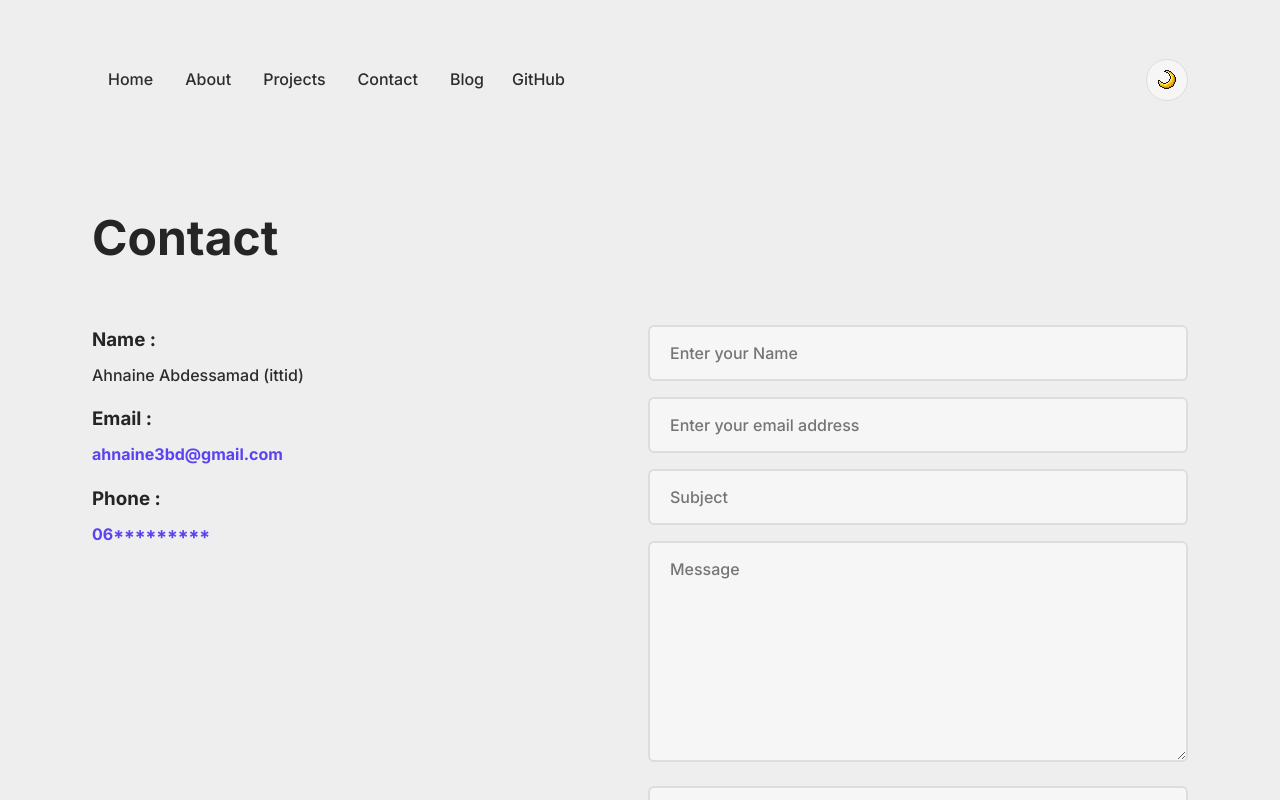
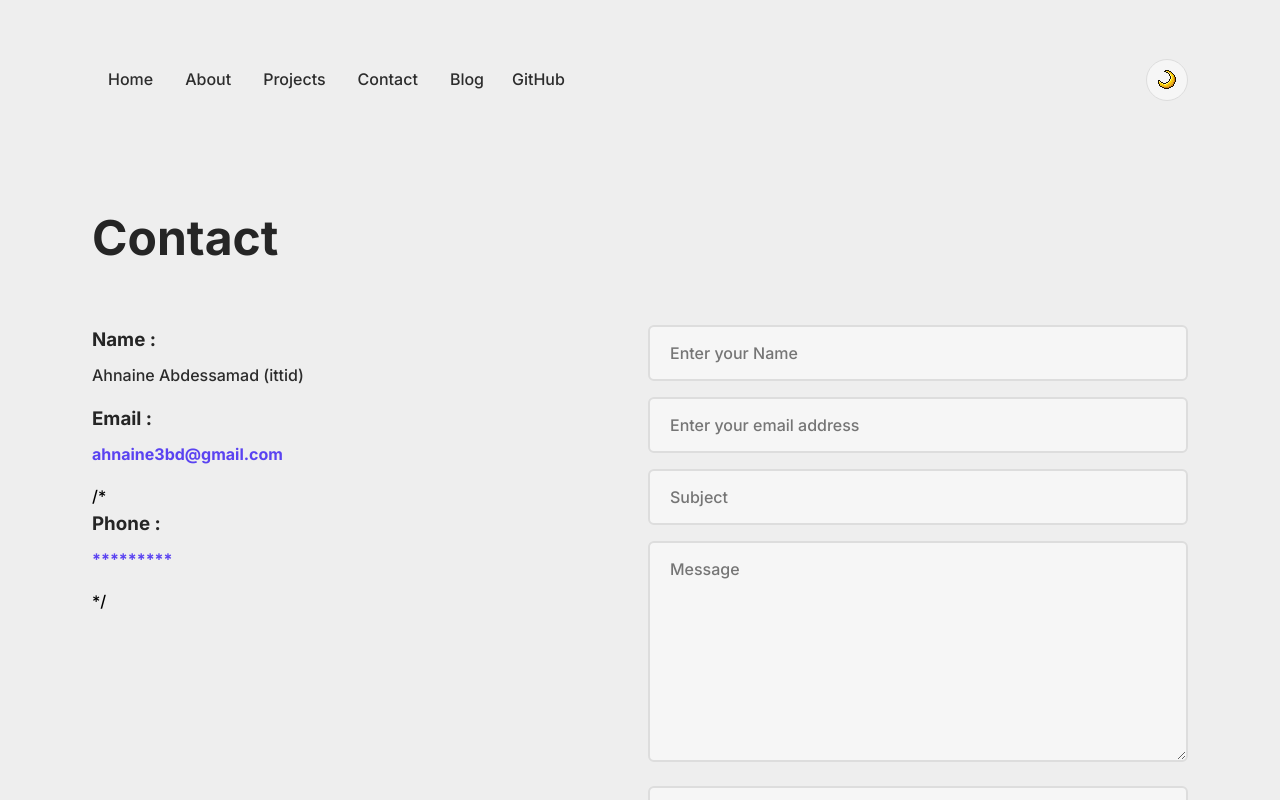
Before and after one commit to ittid/ittiddev.com, a React (Create React App) app: page /contact in a window 1280 px wide. Shown: the top 800 px of the page. Built offline with nearby package versions, Linux system fonts and the light colour scheme; a web font is replaced by a local one.

Commit message:
Update Contact.js

```diff
--- a/src/components/pages/Contact.js
+++ b/src/components/pages/Contact.js
@@ -18,11 +18,11 @@ function About() {
                 details="ahnaine3bd@gmail.com"
                 href="mailto:"
               />
-              <InformationContact
+/*               <InformationContact
                 name="Phone :"
-                details="06*********"
+                details="*********"
                 href="tel:"
-              />
+              /> */
             </div>
             <div className="contact-form ">
               <ContactForm />
```
